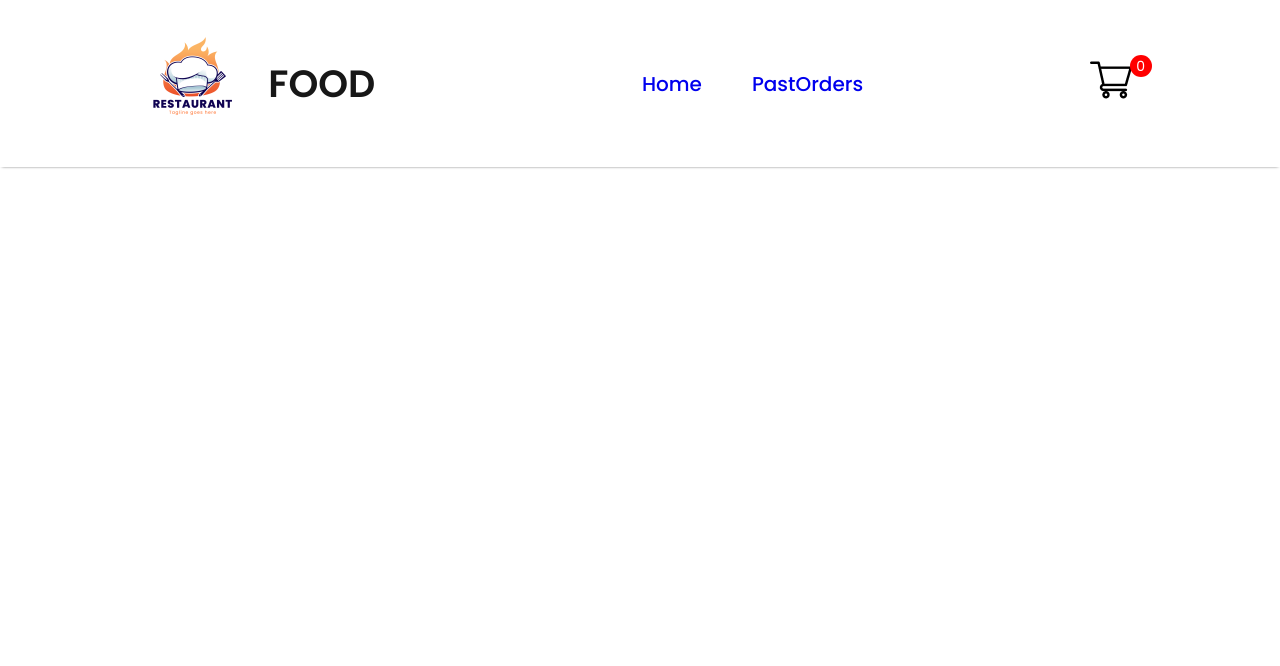
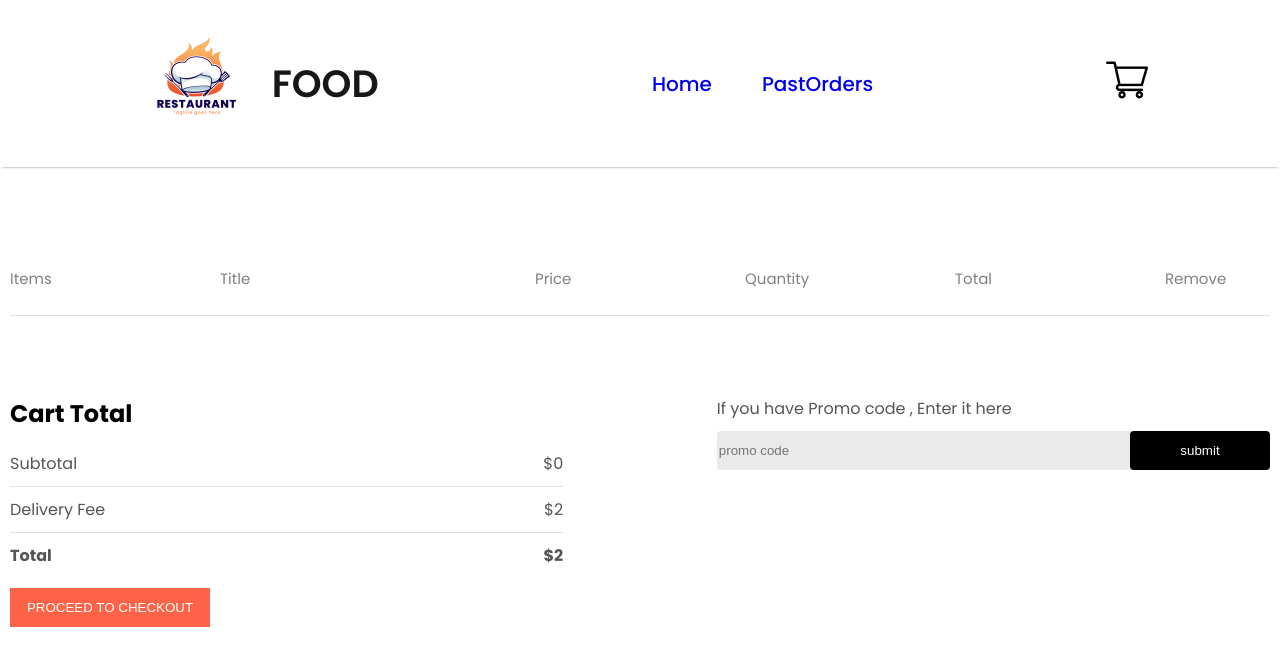
Before and after one commit to techpraveen/Food-Application, a React (Create React App) app: page /cart in a window 1280 px wide. Shown: the top 666 px of the page. Built offline with nearby package versions, Linux system fonts and the light colour scheme.

Commit message:
complete cart page

```diff
--- a/src/App.js
+++ b/src/App.js
@@ -4,6 +4,7 @@
 import { BrowserRouter as Router, Route, Routes, BrowserRouter } from 'react-router-dom';
 import Home from './Pages/Home';
 import Pastoders from './Pages/Pastoders';
+import Cart from "./Pages/cart";
 
 function App() {
   return (
@@ -13,7 +14,7 @@
       <Routes>
         <Route path="/" element={<Home />} />
         <Route path="/pastoders" element={<Pastoders />} />
-
+        <Route path='/cart' element={<Cart/>}/>
 
       </Routes>
 
--- a/src/Components/Navbar/Navbar.jsx
+++ b/src/Components/Navbar/Navbar.jsx
@@ -1,11 +1,13 @@
-import React, { useState } from "react";
+import React, { useContext, useState } from "react";
 import "./Navbar.css";
 import logo from "../Assets/logo.png";
 import cart_icon from "../Assets/cart_icon.png";
 import { Link } from "react-router-dom";
+import { StoreContext } from "../../Context/StoreContext";
 
 const Navbar = () => {
   const [menu, setMenu] = useState("Home");
+  const {getTotalCartAmount} = useContext(StoreContext);
   return (
     <div className="navbar">
       <div className="nav-logo">
@@ -40,7 +42,7 @@
         <Link style={{ textDecoration: "none" }} to="/cart">
           <img src={cart_icon} alt="" />
         </Link>
-        <div className="nav-cart-count">0</div>
+        <div className={ getTotalCartAmount()===0?"":"nav-cart-count"}></div>
       </div>
     </div>
   );
--- a/src/Context/StoreContext.jsx
+++ b/src/Context/StoreContext.jsx
@@ -24,16 +24,25 @@
         setCartItems((prev)=>({...prev,[itemId]:prev[itemId]-1}))
     }
 
-    useEffect(()=>{
-        console.log(cartItems);
-    },[cartItems])
+   const getTotalCartAmount=()=>{
+    let totalAmount=0;
+    for(const item in cartItems){
+        if (cartItems[item]>0) {
+
+        }
+        let itemInfo = food_list.find((product)=>product._id ===item)
+        totalAmount += itemInfo.price*cartItems[item];
+    }
+    return totalAmount;
+   }
 
     const contextValue={
         food_list ,
          cartItems ,
           setCartItems ,
            addToCart ,
-           removeFromCart
+           removeFromCart,
+           getTotalCartAmount
 
     }
     return(
--- /dev/null
+++ b/src/Pages/cart.css
@@ -0,0 +1,99 @@
+
+.cart{
+    margin-top: 100px;
+    margin-left: 10px;
+    margin-right: 10px;
+}
+.cart-items-title{
+    display: grid;
+    grid-template-columns:1fr 1.5fr 1fr 1fr 1fr 0.5fr ;
+    align-items: center;
+    color: gray;
+    font-size: max(1vw, 15px);
+}
+.cart-items-item{
+    margin: 10px 0px;
+    color: black;
+}
+.cart-items-item img{
+    width: 50px;
+
+}
+.cart hr{
+    height: 1px;
+    background-color:#e2e2e2 ;
+    border: none;
+}
+.cart-items-item .cross{
+    cursor: pointer;
+}
+.cart-bottom{
+    margin-top: 80px;
+    display: flex;
+    justify-content: space-around;
+    gap: max(12vw, 20px);
+
+}
+.cart-total{
+    display: flex;
+    flex:1;
+    flex-direction: column;
+    gap: 20px;
+}
+.cart-total-details{
+    display: flex;
+    justify-content: space-between;
+    color: #555;
+}
+.cart-total hr{
+    margin: 10px 0px;
+
+}
+.cart-total button{
+    border: none;
+    color: white;
+    background-color: tomato;
+    padding: 12px 0px;
+    cursor: pointer;
+    width: max(15vw , 200px);
+    border-radius: pointer;
+}
+.cart-promocode{
+    flex: 1;
+}.cart-promocode p{
+    color: #555;
+}
+.cart-promocode-input{
+    margin-top: 10px;
+    display: flex;
+    justify-content: space-between;
+    align-items: center;
+    background-color: #eaeaea;
+    border-radius: 4px;
+
+}
+.cart-promocode-input input{
+    background: transparent;
+    border: none;
+    outline: none;
+
+}
+.cart-promocode-input button{
+    border: none;
+    color: white;
+    background-color: black;
+    padding: 12px 5px;
+    cursor: pointer;
+    width: max(10vw , 140px);
+    border-radius: pointer;
+    border-radius: 4px;
+
+}
+@media (max-width:750px){
+    .cart-bottom{
+        flex-direction: column-reverse;
+    }
+    .cart-promocode{
+        justify-content: start;
+    }
+}
--- a/src/Pages/cart.jsx
+++ b/src/Pages/cart.jsx
@@ -1,11 +1,76 @@
-import React from 'react'
+import React, { useContext } from "react";
+import { StoreContext } from "../Context/StoreContext";
+import "./cart.css";
 
-const cart = () => {
+const Cart = () => {
+  const { cartItems, food_list, removeFromCart ,getTotalCartAmount } = useContext(StoreContext);
   return (
-    <div>
-      <h1>lujkygygygygkgyu</h1>
+    <div className="cart">
+      <div className="cart-items">
+        <div className="cart-items-title">
+          <p>Items</p>
+          <p>Title</p>
+          <p>Price</p>
+          <p>Quantity</p>
+          <p>Total</p>
+          <p>Remove</p>
+        </div>
+        <br />
+        <hr />
+        {food_list.map((item, index) => {
+          if (cartItems[item._id] > 0) {
+            return (
+              <div>
+                <div className="cart-items-title cart-items-item">
+                  <img src={item.image} alt="" />
+                  <p>{item.name}</p>
+                  <p>${item.price}</p>
+                  <p>{cartItems[item._id]}</p>
+                  <p>${item.price * cartItems[item._id]}</p>
+                  <p onClick={() => removeFromCart(item._id)} className="cross">
+                    x
+                  </p>
+                </div>
+                <hr />
+              </div>
+            );
+          }
+        })}
+      </div>
+      <div className="cart-bottom">
+        <div className="cart-total">
+          <h2>Cart Total</h2>
+        <div>
+        <div className="cart-total-details">
+          <p>Subtotal</p>
+          <p>${getTotalCartAmount()}</p>
+        </div>
+        <hr />
+        <div className="cart-total-details">
+          <p>Delivery Fee</p>
+          <p>${2}</p>
+        </div>
+        <hr  />
+        <div className="cart-total-details">
+          <b>Total</b>
+          <b>${getTotalCartAmount()+2}</b>
+        </div>
+      </div>
+      <button>PROCEED TO CHECKOUT</button>
+      </div>
+      <div className="cart-promocode">
+        <div>
+          <p>If you have Promo code , Enter it here</p>
+          <div className="cart-promocode-input">
+            <input type="text"  placeholder="promo code" name="promo code" id="" />
+
+            <button>submit</button>
+          </div>
+        </div>
+      </div>
     </div>
-  )
-}
+</div>
+  );
+};
 
-export default cart
+export default Cart;
```
